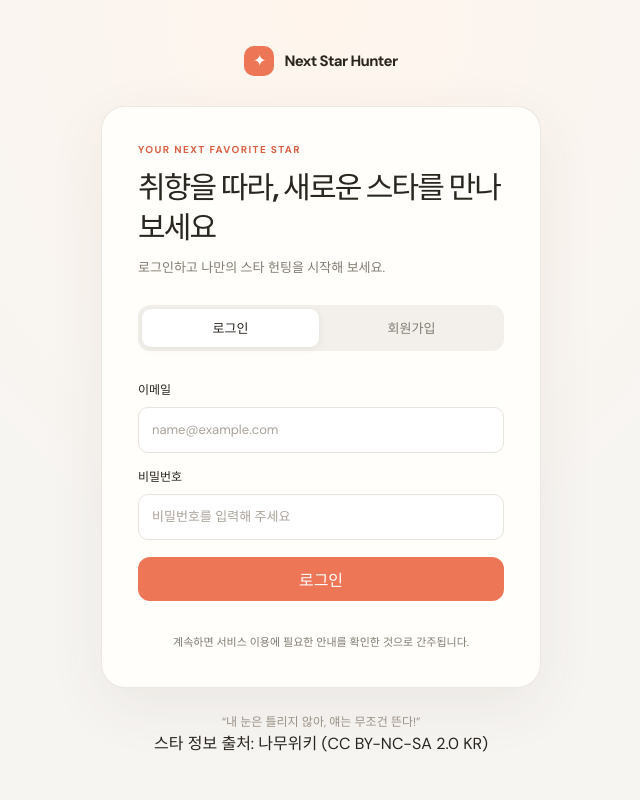
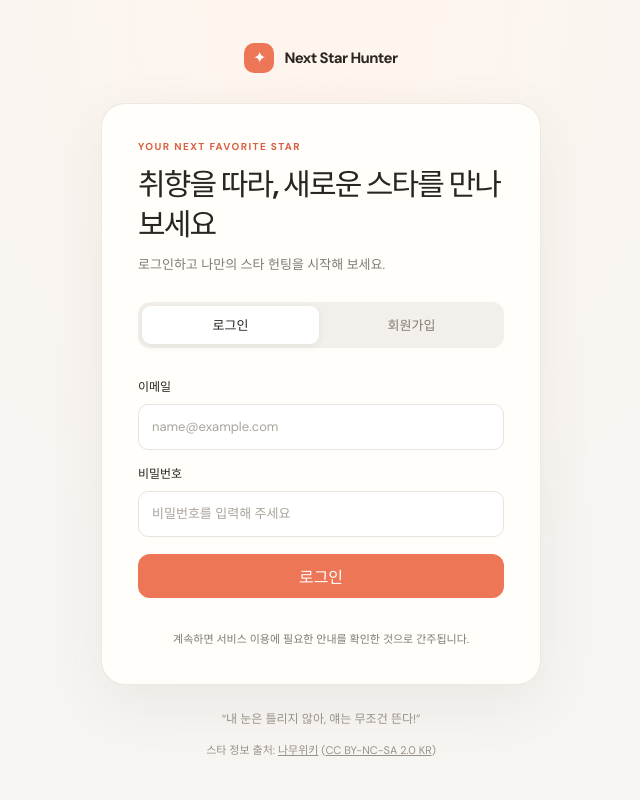
Before and after one commit to innurhap28/Next-Star-Hunter.bot, a FastAPI app: page /auth in a window 1280 px wide. Shown: the whole page, without its empty margins (319-959 px from the left). Run offline with FastAPI, Linux system fonts and the light colour scheme.

Commit message:
feat: 로그인 화면 하단에 스타 정보 출처 표시

```diff
--- a/frontend/static/css/app.css
+++ b/frontend/static/css/app.css
@@ -57,6 +57,8 @@ button { color: inherit; }
 .auth-form button:disabled, .topbar-link:disabled { cursor: wait; opacity: .65; }
 .auth-footnote { margin: 4px 0 0; text-align: center; font-size: 11px; }
 .auth-caption { margin: 24px 0 0; color: #9a9187; font-size: 12px; }
+.auth-source { margin: 14px 0 0; color: #9a9187; font-size: 11px; text-align: center; }
+.auth-source a { color: inherit; text-decoration: underline; }
 
 /* Chat */
 .chat-layout { display: grid; min-height: 100vh; grid-template-columns: 264px minmax(0, 1fr); }
```
